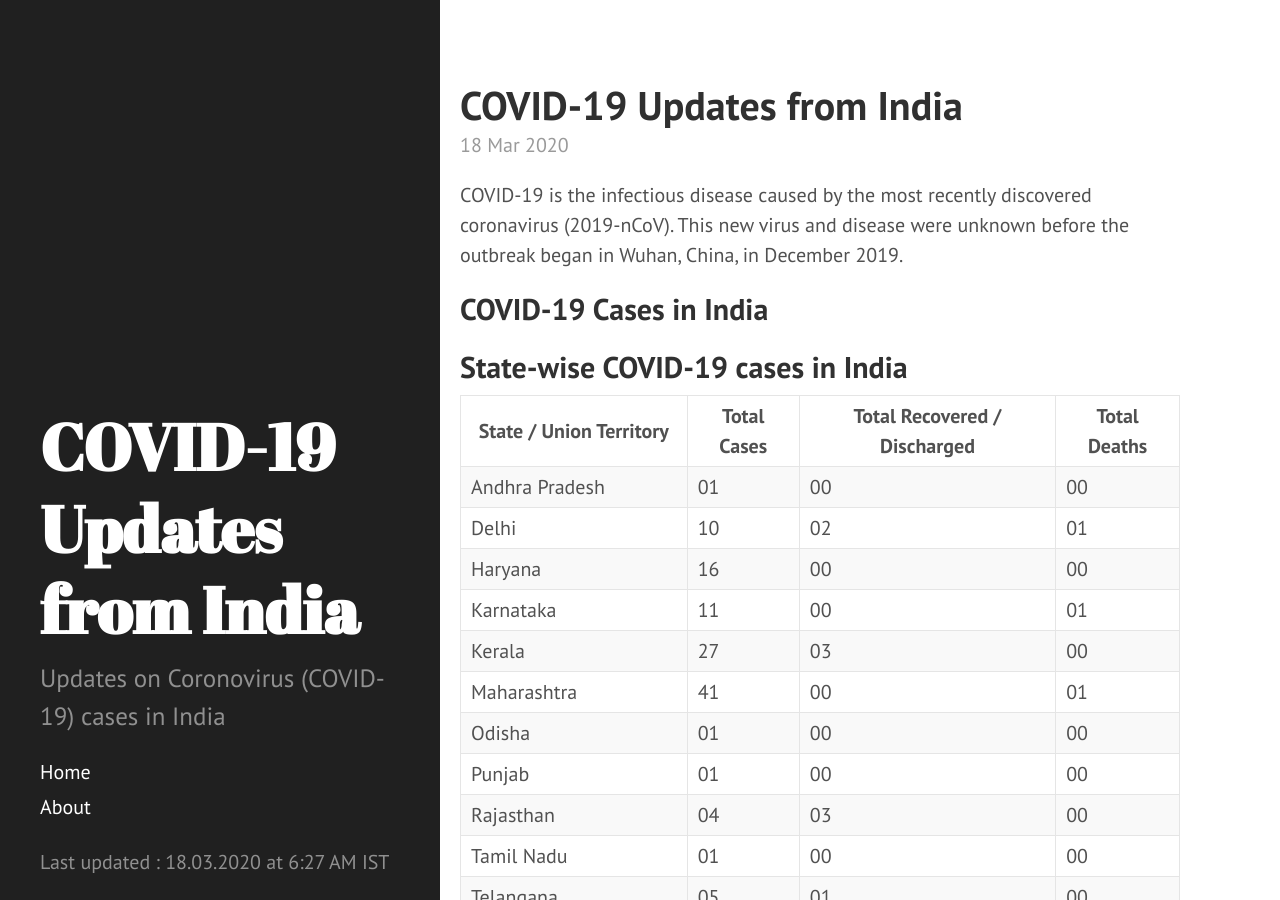
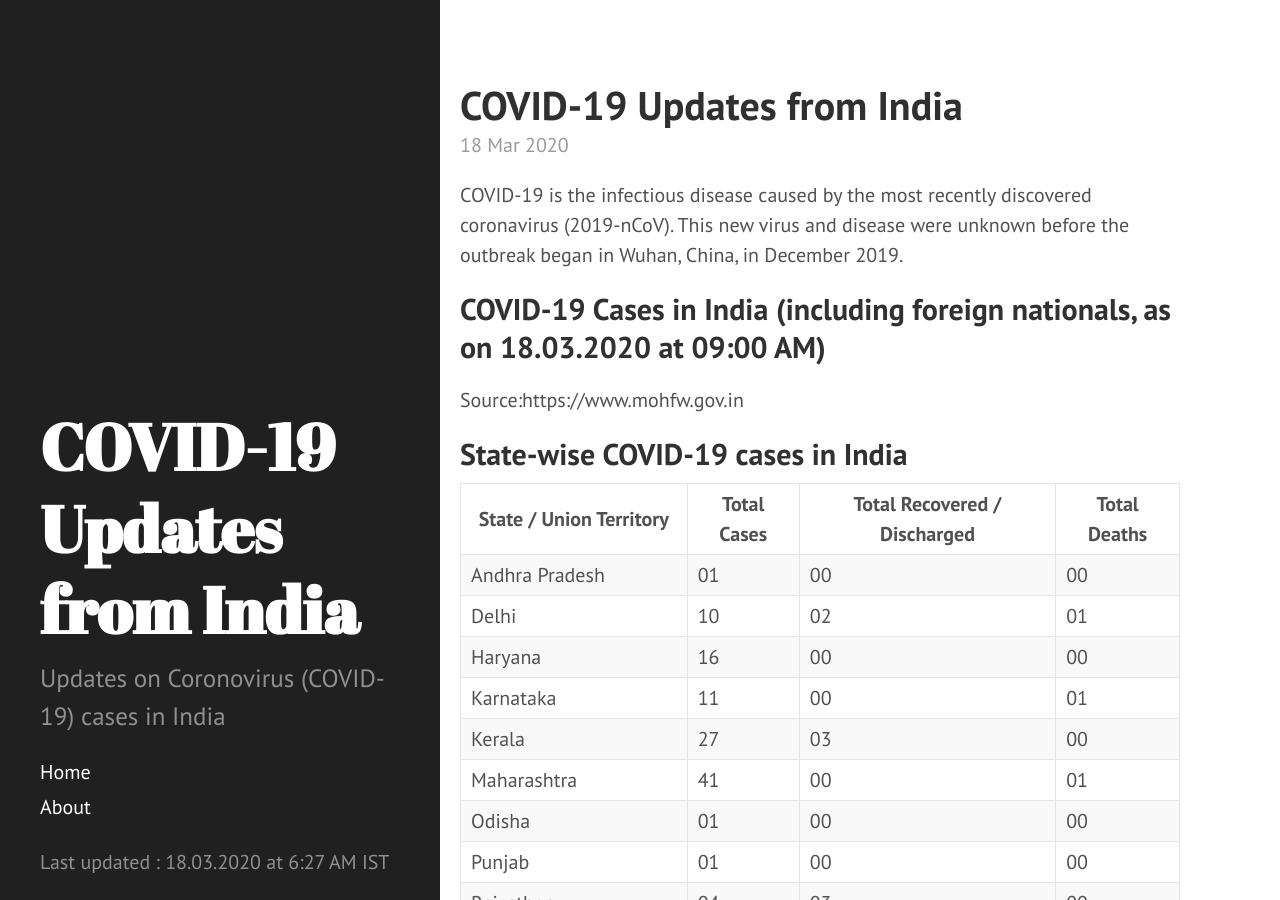
Before and after one commit to bhooraj/covid19updates-india, a Jekyll site: the page built from _posts/2020-03-18-home.md, in a window 1280 px wide and 900 px high. Built offline with Jekyll 4.4.1, drawn with Linux system fonts in a browser that asks for light colours.

Commit message:
added source link and active cases

```diff
--- a/_posts/2020-03-18-home.md
+++ b/_posts/2020-03-18-home.md
@@ -6,10 +6,12 @@
 
 COVID-19 is the infectious disease caused by the most recently discovered coronavirus (2019-nCoV). This new virus and disease were unknown before the outbreak began in Wuhan, China, in December 2019.
 
-## COVID-19 Cases in India
+## COVID-19 Cases in India (including foreign nationals, as on 18.03.2020 at 09:00 AM)
 <p id = "totalcases" style="font-size: 1.2rem; font-weight: bold;"></p>
 <p id = "totalrecovered" style="font-size: 1.2rem; font-weight: bold;"></p>
 <p id = "totaldeaths" style="font-size: 1.2rem; font-weight: bold;"></p>
+<p id = "totalactive" style="font-size: 1.2rem; font-weight: bold;"></p>
+Source:https://www.mohfw.gov.in
 
 ## State-wise COVID-19 cases in India
 
```
